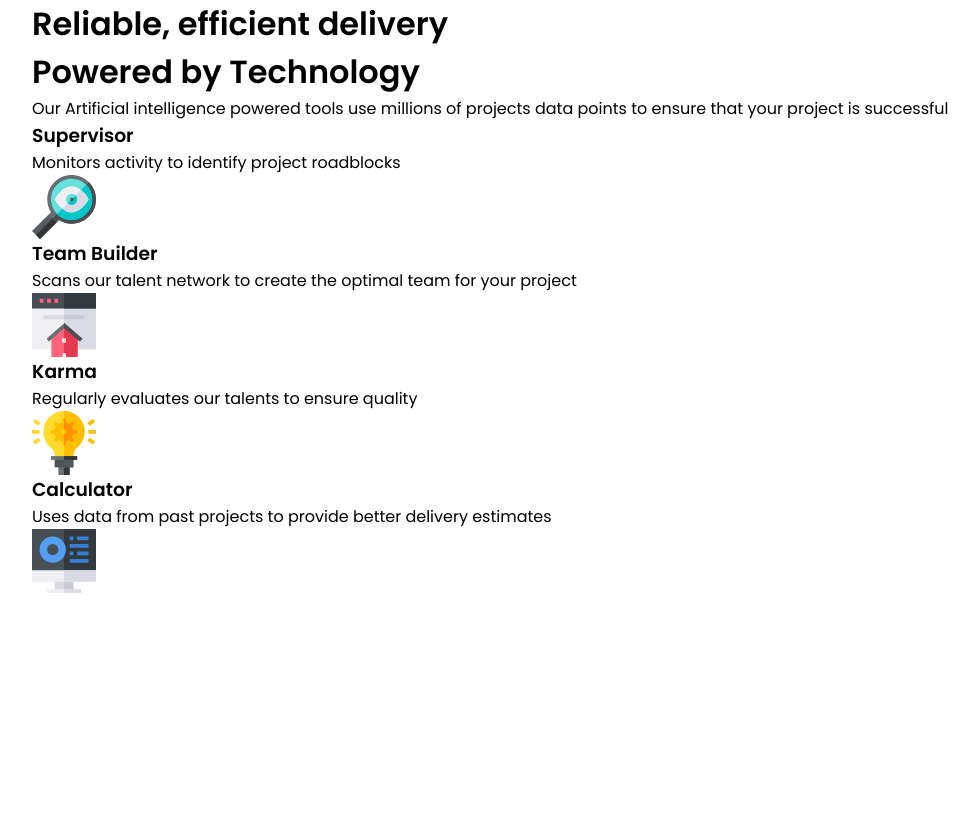
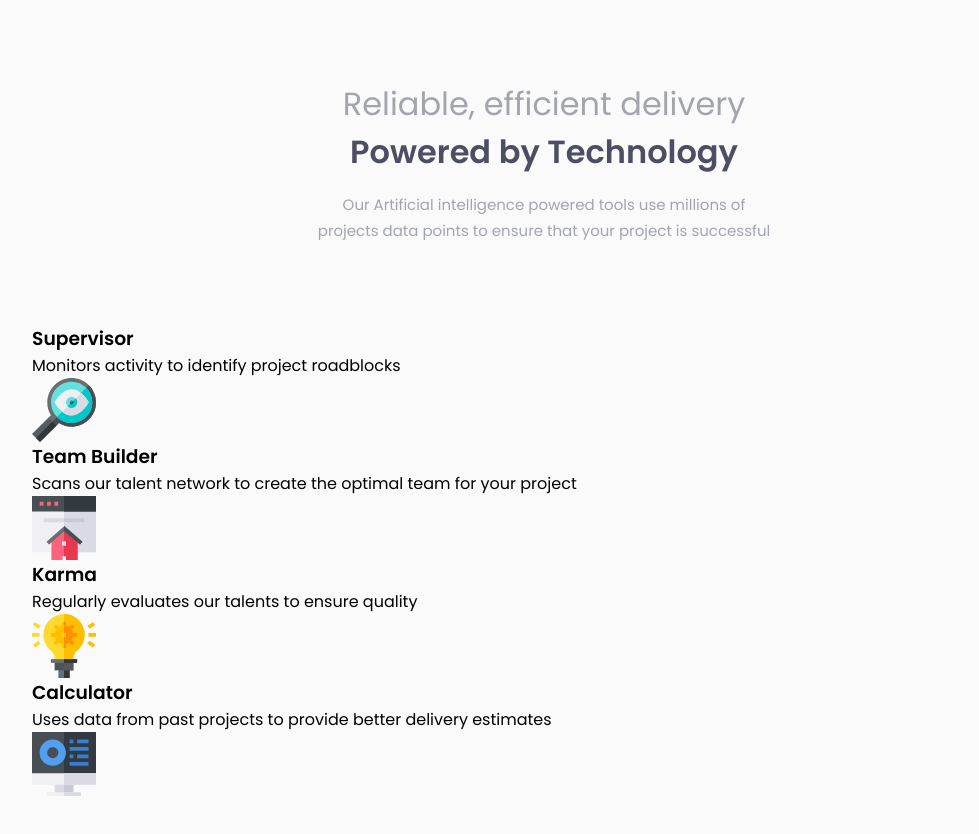
Before and after one commit to mahmud035/four-card-feature-section-frontEndMentor, a plain HTML site: page index.html in a window 1280 px wide. Shown: the whole page, without its empty margins (96-1075 px from the left). Before the commit the page ends 800 px from the top, so only its background shows below. Drawn offline with Linux system fonts and the light colour scheme.

Commit message:
style heading-info

```diff
--- a/css/style.css
+++ b/css/style.css
@@ -70,3 +70,35 @@ body {
 }
 
 /** Four Card Feature Section */
+.main-container {
+  background-color: var(--very-light-blue);
+}
+
+.card-feature-container {
+  min-height: 100vh;
+  padding: 5rem 0;
+}
+
+.heading-info {
+  text-align: center;
+  padding-bottom: 5rem;
+}
+
+.heading-info h1:nth-child(1) {
+  font-weight: 400;
+  color: var(--grayish-blue);
+}
+
+.heading-info h1:nth-child(2) {
+  color: var(--very-dark-blue);
+  font-weight: 600;
+}
+
+.heading-info > p {
+  width: 45%;
+  margin-inline: auto;
+  color: var(--grayish-blue);
+  line-height: 26px;
+  font-size: 15px;
+  padding: 1rem 0 0;
+}
```
